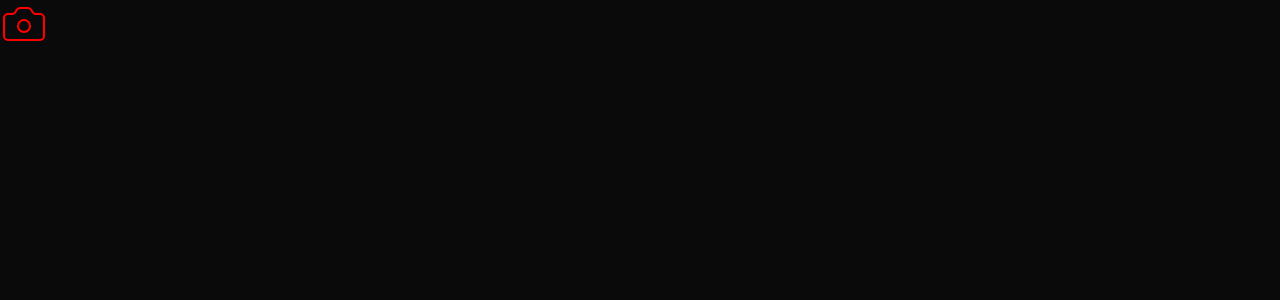
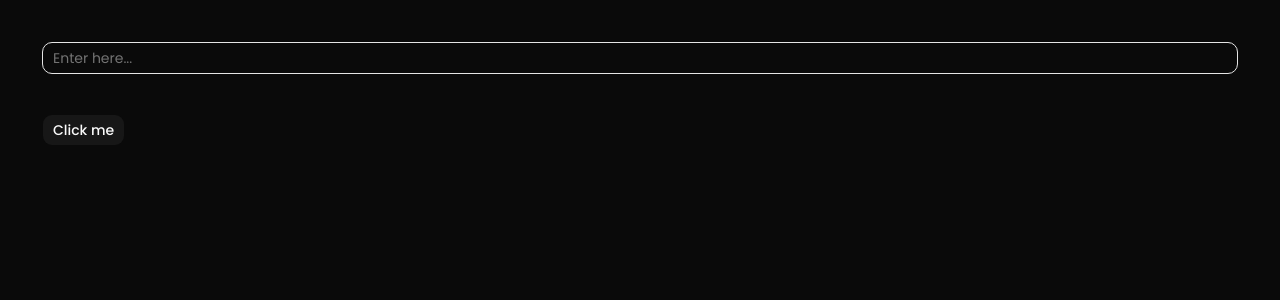
Before and after one commit to PrasiddhaKhadka/GSAP_REACT, a React (Vite) app: page / in a window 1280 px wide. Shown: the top 300 px of the page. Built offline with nearby package versions, Linux system fonts and the light colour scheme.

Commit message:
Add: shadcn

```diff
--- a/package.json
+++ b/package.json
@@ -24,6 +24,7 @@
     "shadcn": "^4.3.0",
     "tailwind-merge": "^3.5.0",
     "tailwindcss": "^4.2.2",
+    "tslib": "^2.8.1",
     "tw-animate-css": "^1.4.0"
   },
   "devDependencies": {
--- a/src/App.jsx
+++ b/src/App.jsx
@@ -10,6 +10,8 @@
 import { CallBackApp } from './callbacks/callbacks'
 import TodoScreen from './hooks/todo_screen'
 import LucidApp from './lucid/lucid'
+import { Button } from './components/ui/button'
+import { ShadCdnUi } from './shadcn/shadcn_page'
 
 gsap.registerPlugin(ScrollTrigger)
 
@@ -28,7 +30,9 @@
 
       {/* <TodoScreen /> */}
 
-      <LucidApp />
+      {/* <LucidApp /> */}
+
+      <ShadCdnUi />
     </main>
   )
 }
--- /dev/null
+++ b/src/components/ui/input.jsx
@@ -0,0 +1,22 @@
+import * as React from "react"
+
+import { cn } from "@/lib/utils"
+
+function Input({
+  className,
+  type,
+  ...props
+}) {
+  return (
+    <input
+      type={type}
+      data-slot="input"
+      className={cn(
+        "h-8 w-full min-w-0 rounded-lg border border-input bg-transparent px-2.5 py-1 text-base transition-colors outline-none file:inline-flex file:h-6 file:border-0 file:bg-transparent file:text-sm file:font-medium file:text-foreground placeholder:text-muted-foreground focus-visible:border-ring focus-visible:ring-3 focus-visible:ring-ring/50 disabled:pointer-events-none disabled:cursor-not-allowed disabled:bg-input/50 disabled:opacity-50 aria-invalid:border-destructive aria-invalid:ring-3 aria-invalid:ring-destructive/20 md:text-sm dark:bg-input/30 dark:disabled:bg-input/80 dark:aria-invalid:border-destructive/50 dark:aria-invalid:ring-destructive/40",
+        className
+      )}
+      {...props} />
+  );
+}
+
+export { Input }
--- a/src/shadcn/shadcn_page.jsx
+++ b/src/shadcn/shadcn_page.jsx
@@ -0,0 +1,12 @@
+import { Button } from "@/components/ui/button"
+import { Input } from "@/components/ui/input"
+
+export const ShadCdnUi = ()=>{
+    return (
+        <div className="p-0.5 m-10">
+            <Input className="mb-10" onChange={(e)=>console.log(e.target.value)} placeholder = 'Enter here...'/>
+
+            <Button onClick={()=>console.log('clicked')}> Click me</Button>
+        </div>
+    )
+}
```
Also changed, not shown: 1 other file (tests, documents, lock files or other folders).
